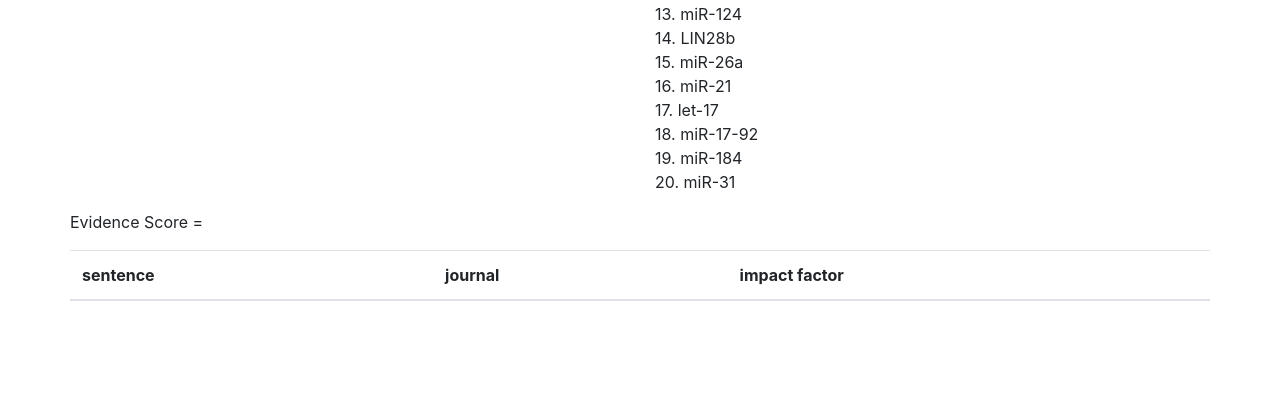
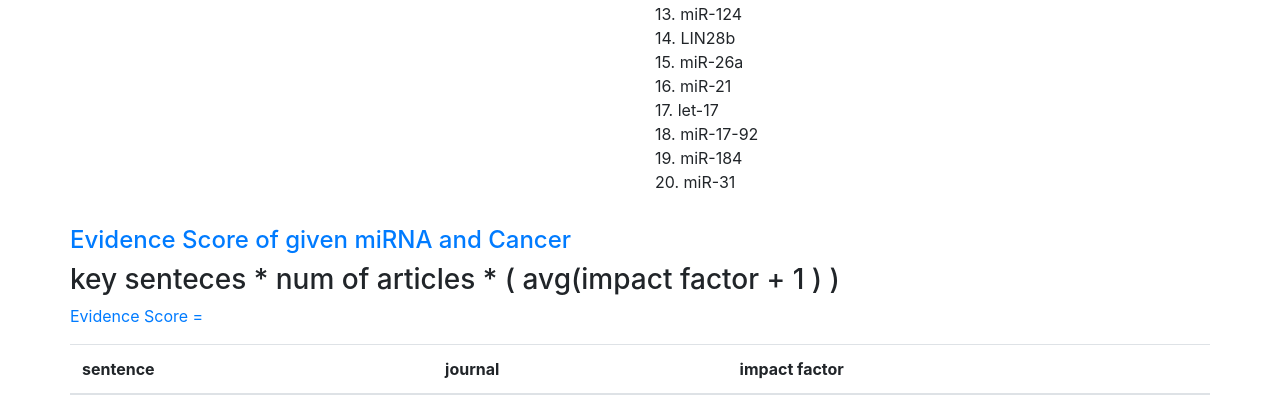
Before and after one commit to jefffang19/ir_final, a Django app: page /search_engine/get_evidence in a window 1280 px wide. Shown: the part 561-972 px from the top of the page. Before the commit the page ends 862 px from the top, so only its background shows below. Run offline with Django 3.2, Linux system fonts and the light colour scheme; lists and menus that the app fills with data are empty; some libraries are stand-ins or nearby versions.

Commit message:
Add show evidence score formula on frontend

```diff
--- a/hw_server/search_engine/controller/frontend.py
+++ b/hw_server/search_engine/controller/frontend.py
@@ -110,7 +110,7 @@
         come_from_journel_if = [i[2] for i in sorted_evid_jour_if_pair]
 
         # calculate score
-        # key senteces * num of articles * ( avg impact factor )
+        # key senteces * num of articles * ( avg(impact factor + 1 ) )
         # we +1 for all impact factor because there is some journals whose impact factor is zero
         arts = Article.objects.filter(cancer=search_cancer, mirna=search_mirna)
         impact_factors = [i.impact_factor + 1 for i in arts]
@@ -121,7 +121,7 @@
         if len(impact_factors) != 0:
             avg_if = np.mean(np.array(impact_factors))
 
-        print(len(arts))
+        # print(len(arts))
         evidence_score = len(all_mark_setences) * len(arts) * avg_if
 
         return_dict = {
--- a/hw_server/search_engine/templates/search_engine/final.html
+++ b/hw_server/search_engine/templates/search_engine/final.html
@@ -84,9 +84,17 @@
                 </div>
             </div>
             <div class="row">
-                <p>Evidence Score = </p>
+                <p></p>
+            </div>
+            <div class="row">
+                <h4 class="text-primary">Evidence Score of given miRNA and Cancer</h4>
+                <h3>key senteces * num of articles * ( avg(impact factor + 1 ) )</h3>
+            </div>
+            <div class="row">
+                <p class="text-primary">Evidence Score = </p>
                 <p id = 'evid_score'></p>
             </div>
+
         </div>
     </div>
 
```
